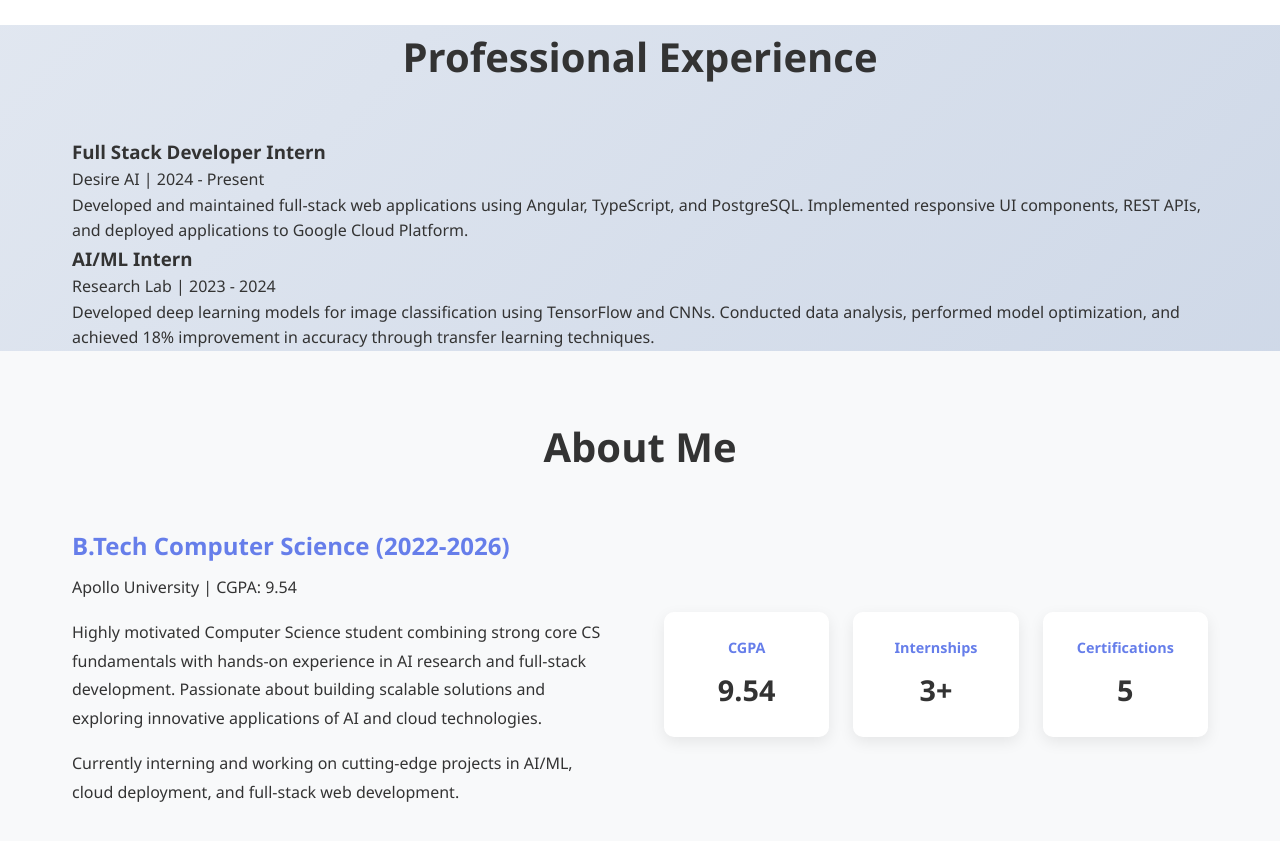
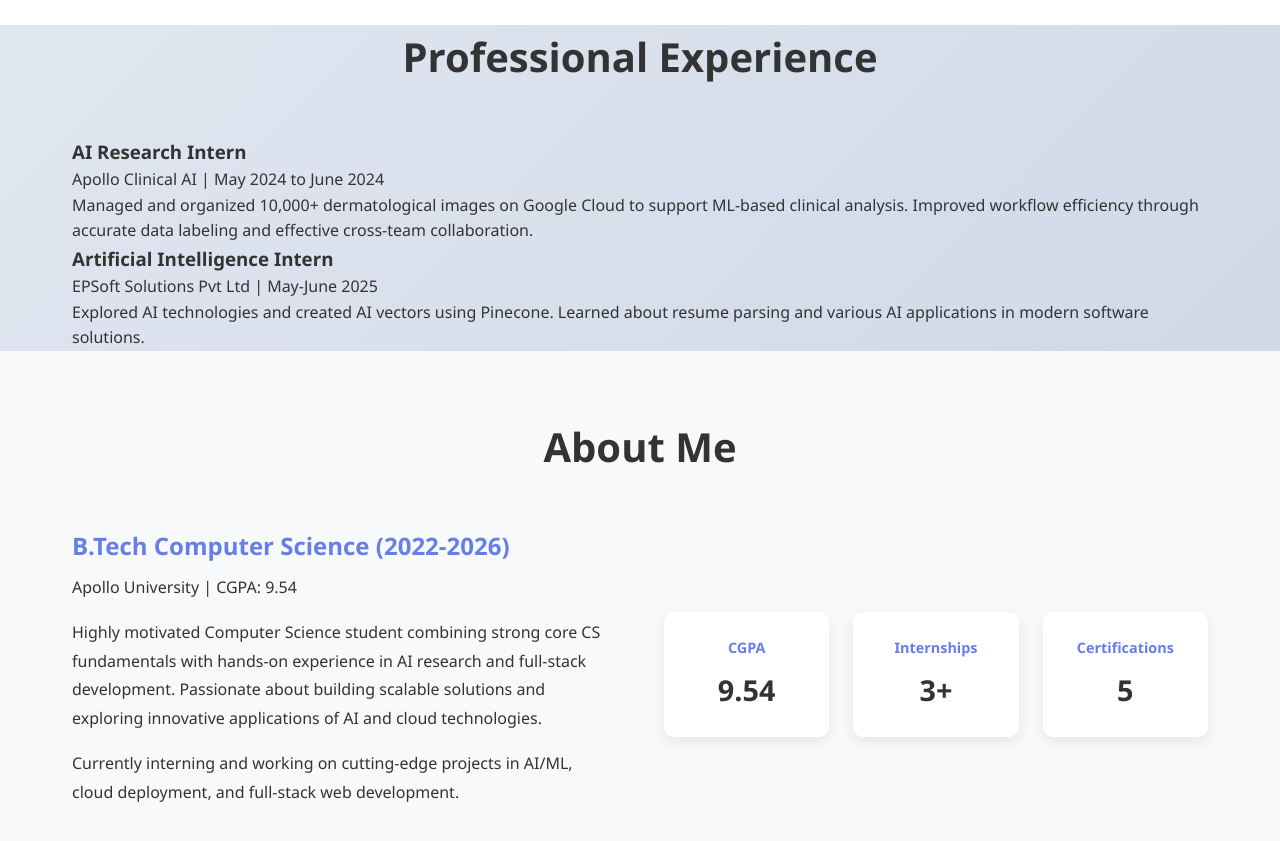
Before and after one commit to jayavardhan143103/portfolio-dashboard, a plain HTML site: page index.html in a window 1280 px wide. Shown: the part 1820-2661 px from the top of the page. Drawn offline with Linux system fonts and the light colour scheme.

Commit message:
Update Professional Experience section with new job entries

```diff
--- a/index.html
+++ b/index.html
@@ -141,21 +141,21 @@
 		   <div class="container">
 			       <h2 class="section-title">Professional Experience</h2>
 			       <div class="professional-items">
+
 					         <div class="professional-item">
 								         <div class="professional-header">
-											           <h3>Full Stack Developer Intern</h3>
-											           <p class="professional-company">Desire AI | 2024 - Present</p>
+											           <h3>AI Research Intern</h3>
+											           <p class="professional-company">Apollo Clinical AI | May 2024 to June 2024</p>
 											         </div>
-								         <p class="professional-description">Developed and maintained full-stack web applications using Angular, TypeScript, and PostgreSQL. Implemented responsive UI components, REST APIs, and deployed applications to Google Cloud Platform.</p>
+								         <p class="professional-description">Managed and organized 10,000+ dermatological images on Google Cloud to support ML-based clinical analysis. Improved workflow efficiency through accurate data labeling and effective cross-team collaboration.</p>
 								       </div>
 					         <div class="professional-item">
 								         <div class="professional-header">
-											           <h3>AI/ML Intern</h3>
-											           <p class="professional-company">Research Lab | 2023 - 2024</p>
+											           <h3>Artificial Intelligence Intern</h3>
+											           <p class="professional-company">EPSoft Solutions Pvt Ltd | May-June 2025</p>
 											         </div>
-								         <p class="professional-description">Developed deep learning models for image classification using TensorFlow and CNNs. Conducted data analysis, performed model optimization, and achieved 18% improvement in accuracy through transfer learning techniques.</p>
+								         <p class="professional-description">Explored AI technologies and created AI vectors using Pinecone. Learned about resume parsing and various AI applications in modern software solutions.</p>
 								       </div>
-					       </div>
 			     </div>
 		  </section>
 
```
